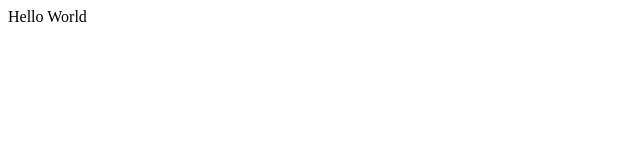
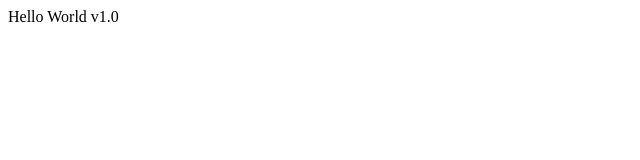
Before and after one commit to hiveapps/purple-small-spider, a plain HTML site: page index.html in a window 1280 px wide. Shown: the full height of the page, 0-640 px from the left. Drawn offline with Linux system fonts and the light colour scheme.

Commit message:
Update index.html

```diff
--- a/index.html
+++ b/index.html
@@ -1 +1 @@
-<div>Hello World</div>
+<div>Hello World v1.0</div>
```
